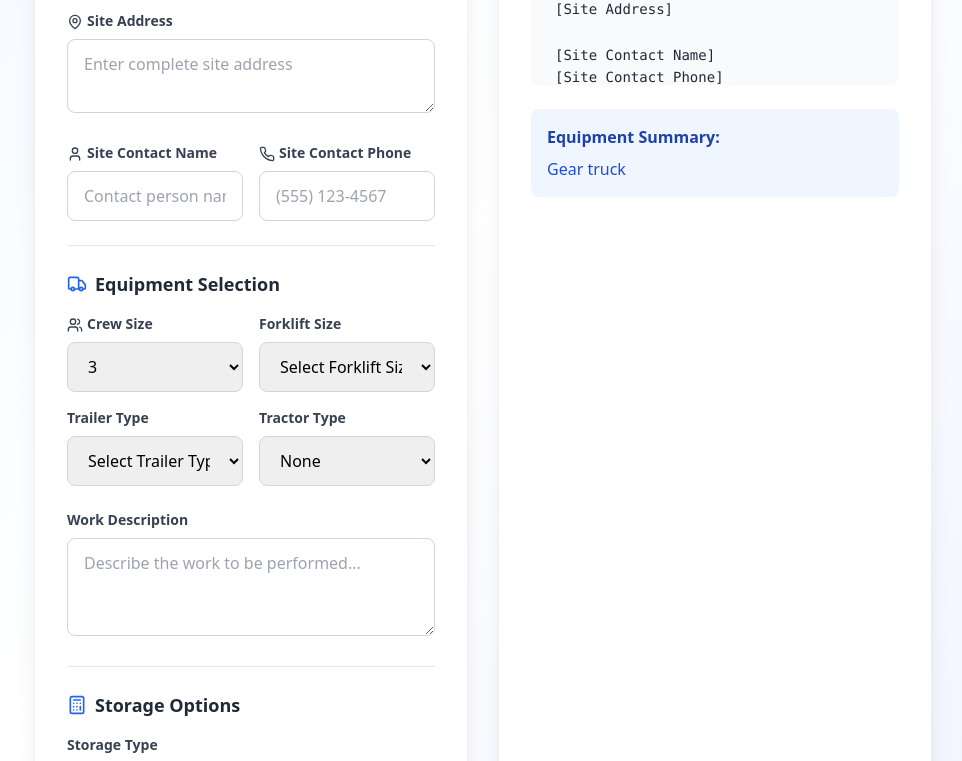
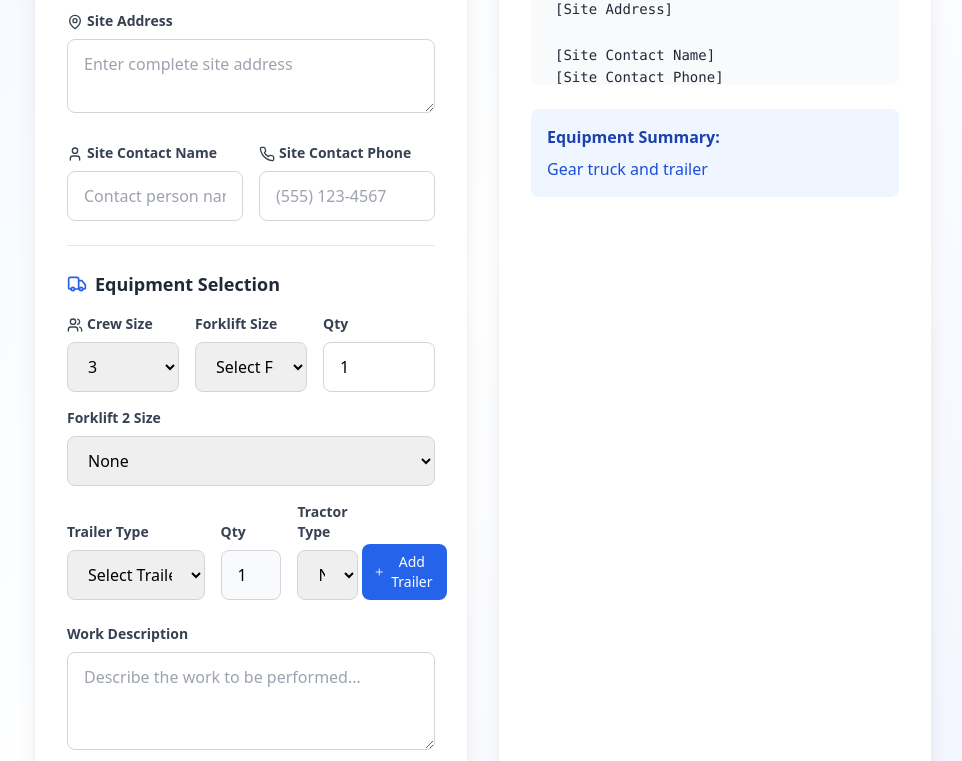
Before and after one commit to Kyletho2020/Job_quote, a React (Vite) app: page / in a window 1280 px wide. Shown: the part 551-1312 px from the top of the page, without its empty margins (157-1119 px from the left). Built offline with nearby package versions, Linux system fonts and the light colour scheme.

Commit message:
Rebuild App.tsx with complete equipment selection system

```diff
--- a/src/App.tsx
+++ b/src/App.tsx
@@ -1,5 +1,5 @@
 import React, { useState, useEffect } from 'react';
-import { Copy, CheckCircle, Calculator, Truck, Users, MapPin, Phone, Building, FileText, Mail, User, Bot, X } from 'lucide-react';
+import { Copy, CheckCircle, Calculator, Truck, Users, MapPin, Phone, Building, FileText, Mail, User, Bot, X, Plus } from 'lucide-react';
 import SimpleAIChatbox from './components/SimpleAIChatbox';
 import SimpleApiKeyManager from './components/SimpleApiKeyManager';
 
@@ -15,8 +15,14 @@ interface FormData {
   siteContactPhone: string;
   crewSize: string;
   forkliftSize: string;
+  forkliftQuantity: number;
+  forkliftSizes: string[];
   trailerType: string;
+  trailerQuantity: number;
+  trailerTypes: string[];
   tractorType: string;
+  tractorQuantity: number;
+  tractorTypes: string[];
   workDescription: string;
   storageType: string;
   storageSquareFootage: string;
@@ -33,8 +39,14 @@ const OmegaMorganQuoteForm: React.FC = () => {
     siteContactPhone: '',
     crewSize: '3',
     forkliftSize: '',
+    forkliftQuantity: 1,
+    forkliftSizes: [''],
     trailerType: '',
+    trailerQuantity: 1,
+    trailerTypes: [''],
     tractorType: 'None',
+    tractorQuantity: 1,
+    tractorTypes: ['None'],
     workDescription: '',
     storageType: 'None',
     storageSquareFootage: '',
@@ -65,6 +77,19 @@ const OmegaMorganQuoteForm: React.FC = () => {
 
   const forkliftOptions = [
     { value: '', label: 'Select Forklift Size' },
+    { value: 'Forklift (5k)', label: 'Forklift (5k)' },
+    { value: 'Forklift (8k)', label: 'Forklift (8k)' },
+    { value: 'Forklift (15k)', label: 'Forklift (15k)' },
+    { value: 'Forklift (30k)', label: 'Forklift (30k)' },
+    { value: 'Forklift - Hoist 18/26', label: 'Forklift - Hoist 18/26' },
+    { value: 'Versalift 25/35', label: 'Versalift 25/35' },
+    { value: 'Versalift 40/60', label: 'Versalift 40/60' },
+    { value: 'Versalift 60/80', label: 'Versalift 60/80' },
+    { value: 'Trilifter', label: 'Trilifter' }
+  ];
+
+  const forklift2Options = [
+    { value: 'None', label: 'None' },
     { value: 'Forklift (5k)', label: 'Forklift (5k)' },
     { value: 'Forklift (8k)', label: 'Forklift (8k)' },
     { value: 'Forklift (15k)', label: 'Forklift (15k)' },
@@ -120,6 +145,20 @@ const OmegaMorganQuoteForm: React.FC = () => {
     }
   }, [formData.forkliftSize]);
 
+  // Auto-select equipment for Versalift 60/80
+  useEffect(() => {
+    if (formData.forkliftSize === 'Versalift 60/80') {
+      setFormData(prev => ({
+        ...prev,
+        forkliftSizes: [prev.forkliftSizes[0] || 'Forklift (15k)'],
+        trailerQuantity: 2,
+        trailerTypes: ['Stepdeck', 'Lowboy'],
+        tractorQuantity: 2,
+        tractorTypes: ['4-axel', '4-axel']
+      }));
+    }
+  }, [formData.forkliftSize]);
+
   // Calculate storage costs
   useEffect(() => {
     if (formData.storageType !== 'None' && formData.storageSquareFootage) {
@@ -135,26 +174,96 @@ const OmegaMorganQuoteForm: React.FC = () => {
     }
   }, [formData.storageType, formData.storageSquareFootage]);
 
-  const handleInputChange = (field: keyof FormData, value: string) => {
+  const handleInputChange = (field: keyof FormData, value: string | number) => {
     setFormData(prev => ({ ...prev, [field]: value }));
   };
 
+  const handleForkliftSizeChange = (index: number, value: string) => {
+    const newSizes = [...formData.forkliftSizes];
+    newSizes[index] = value;
+    setFormData(prev => ({ ...prev, forkliftSizes: newSizes }));
+  };
+
+  const handleTrailerTypeChange = (index: number, value: string) => {
+    const newTypes = [...formData.trailerTypes];
+    newTypes[index] = value;
+    setFormData(prev => ({ ...prev, trailerTypes: newTypes }));
+  };
+
+  const handleTractorTypeChange = (index: number, value: string) => {
+    const newTypes = [...formData.tractorTypes];
+    newTypes[index] = value;
+    setFormData(prev => ({ ...prev, tractorTypes: newTypes }));
+  };
+
+  const addTrailerRow = () => {
+    setFormData(prev => ({
+      ...prev,
+      trailerQuantity: prev.trailerQuantity + 1,
+      trailerTypes: [...prev.trailerTypes, ''],
+      tractorQuantity: prev.tractorQuantity + 1,
+      tractorTypes: [...prev.tractorTypes, 'None']
+    }));
+  };
+
+  const removeTrailerRow = (index: number) => {
+    if (formData.trailerQuantity > 1) {
+      const newTrailerTypes = formData.trailerTypes.filter((_, i) => i !== index);
+      const newTractorTypes = formData.tractorTypes.filter((_, i) => i !== index);
+      setFormData(prev => ({
+        ...prev,
+        trailerQuantity: prev.trailerQuantity - 1,
+        trailerTypes: newTrailerTypes,
+        tractorQuantity: prev.tractorQuantity - 1,
+        tractorTypes: newTractorTypes
+      }));
+    }
+  };
+
   const generateEquipmentList = () => {
-    const equipment = ['Gear truck'];
+    const equipment = ['Gear truck and trailer'];
 
-    if (formData.trailerType) {
-      equipment.push(`${formData.trailerType} trailer`);
+    // Add main forklift
+    if (formData.forkliftSize) {
+      equipment.push(formData.forkliftSize);
     }
 
-    if (formData.forkliftSize) {
-      equipment.push(`${formData.forkliftSize} forklift`);
+    // Add additional forklifts (excluding None)
+    const additionalForklifts = formData.forkliftSizes.filter(size => size && size !== 'None');
+    additionalForklifts.forEach(forklift => {
+      equipment.push(forklift);
+    });
+
+    // Count and consolidate equipment
+    const equipmentCounts: { [key: string]: number } = {};
+    equipment.forEach(item => {
+      equipmentCounts[item] = (equipmentCounts[item] || 0) + 1;
+    });
+
+    // Add trailers with tractors
+    for (let i = 0; i < formData.trailerQuantity; i++) {
+      const trailer = formData.trailerTypes[i];
+      const tractor = formData.tractorTypes[i];
+
+      if (trailer) {
+        let trailerText = trailer;
+        if (tractor && tractor !== 'None') {
+          trailerText += ` with ${tractor} tractor`;
+        }
+        equipmentCounts[trailerText] = (equipmentCounts[trailerText] || 0) + 1;
+      }
     }
 
-    if (formData.tractorType && formData.tractorType !== 'None') {
-      equipment.push(`${formData.tractorType} tractor`);
+    // Format equipment list
+    const formattedEquipment = Object.entries(equipmentCounts).map(([item, count]) => {
+      if (count === 1) {
+        return item === 'Rolldeck' ? `and a ${item}` : item;
+      } else {
+        return `${item} (Qty: ${count})`;
       }
+    });
 
-    return equipment.join(', ');
+    return formattedEquipment.join(', ');
   };
 
   const generateEmailTemplate = () => {
@@ -199,6 +308,25 @@ Omega Morgan`;
     } catch (err) {
       console.error('Failed to copy text: ', err);
     }
+  };
+
+  const isAutoSelected = (equipment: string) => {
+    if (formData.forkliftSize === 'Versalift 60/80') {
+      return equipment === 'Stepdeck' || equipment === 'Lowboy' || equipment === '4-axel' || equipment === 'Forklift (15k)';
+    }
+
+    const smallForklifts = ['Forklift (5k)', 'Forklift (8k)', 'Forklift (15k)'];
+    const heavyEquipment = ['Versalift 40/60', 'Versalift 60/80', 'Trilifter'];
+
+    if (smallForklifts.includes(formData.forkliftSize) && equipment === 'Rolldeck') {
+      return true;
+    }
+
+    if (heavyEquipment.includes(formData.forkliftSize) && equipment === '4-axel') {
+      return true;
+    }
+
+    return false;
   };
 
   return (
@@ -337,7 +465,7 @@ Omega Morgan`;
                     Equipment Selection
                   </h3>
 
-                  <div className="grid md:grid-cols-2 gap-4">
+                  <div className="grid md:grid-cols-3 gap-4 mb-4">
                     <div>
                       <label className="block text-sm font-semibold text-gray-700 mb-2">
                         <Users className="w-4 h-4 inline mr-1" />
@@ -360,24 +488,61 @@ Omega Morgan`;
                       <select
                         value={formData.forkliftSize}
                         onChange={(e) => handleInputChange('forkliftSize', e.target.value)}
-                        className="w-full px-4 py-3 border border-gray-300 rounded-lg focus:ring-2 focus:ring-blue-500 focus:border-transparent transition-all"
+                        className={`w-full px-4 py-3 border border-gray-300 rounded-lg focus:ring-2 focus:ring-blue-500 focus:border-transparent transition-all ${
+                          isAutoSelected(formData.forkliftSize) ? 'ring-2 ring-green-500 border-green-500' : ''
+                        }`}
                       >
                         {forkliftOptions.map(option => (
                           <option key={option.value} value={option.value}>{option.label}</option>
                         ))}
                       </select>
                     </div>
+                    <div>
+                      <label className="block text-sm font-semibold text-gray-700 mb-2">
+                        Qty
+                      </label>
+                      <input
+                        type="number"
+                        value={formData.forkliftQuantity}
+                        onChange={(e) => handleInputChange('forkliftQuantity', parseInt(e.target.value) || 1)}
+                        min="1"
+                        className="w-full px-4 py-3 border border-gray-300 rounded-lg focus:ring-2 focus:ring-blue-500 focus:border-transparent transition-all"
+                      />
+                    </div>
                   </div>
 
-                  <div className="grid md:grid-cols-2 gap-4 mt-4">
-                    <div>
+                  {/* Forklift 2 Size */}
+                  <div className="mb-4">
                     <label className="block text-sm font-semibold text-gray-700 mb-2">
-                        Trailer Type
+                      Forklift 2 Size
                     </label>
                     <select
-                        value={formData.trailerType}
-                        onChange={(e) => handleInputChange('trailerType', e.target.value)}
-                        className="w-full px-4 py-3 border border-gray-300 rounded-lg focus:ring-2 focus:ring-blue-500 focus:border-transparent transition-all"
+                      value={formData.forkliftSizes[0] || 'None'}
+                      onChange={(e) => handleForkliftSizeChange(0, e.target.value)}
+                      className={`w-full px-4 py-3 border border-gray-300 rounded-lg focus:ring-2 focus:ring-blue-500 focus:border-transparent transition-all ${
+                        isAutoSelected(formData.forkliftSizes[0]) ? 'ring-2 ring-green-500 border-green-500' : ''
+                      }`}
+                    >
+                      {forklift2Options.map(option => (
+                        <option key={option.value} value={option.value}>{option.label}</option>
+                      ))}
+                    </select>
+                  </div>
+
+                  {/* Trailer and Tractor Selection */}
+                  <div className="space-y-4">
+                    {formData.trailerTypes.map((trailerType, index) => (
+                      <div key={index} className="grid md:grid-cols-5 gap-4 items-end">
+                        <div className="md:col-span-2">
+                          <label className="block text-sm font-semibold text-gray-700 mb-2">
+                            {index === 0 ? 'Trailer Type' : `Trailer ${index + 1} Type`}
+                          </label>
+                          <select
+                            value={trailerType}
+                            onChange={(e) => handleTrailerTypeChange(index, e.target.value)}
+                            className={`w-full px-4 py-3 border border-gray-300 rounded-lg focus:ring-2 focus:ring-blue-500 focus:border-transparent transition-all ${
+                              isAutoSelected(trailerType) ? 'ring-2 ring-green-500 border-green-500' : ''
+                            }`}
                           >
                             {trailerOptions.map(option => (
                               <option key={option.value} value={option.value}>{option.label}</option>
@@ -386,18 +551,51 @@ Omega Morgan`;
                         </div>
                         <div>
                           <label className="block text-sm font-semibold text-gray-700 mb-2">
-                        Tractor Type
+                            Qty
+                          </label>
+                          <input
+                            type="number"
+                            value={1}
+                            readOnly
+                            className="w-full px-4 py-3 border border-gray-300 rounded-lg bg-gray-50"
+                          />
+                        </div>
+                        <div>
+                          <label className="block text-sm font-semibold text-gray-700 mb-2">
+                            {index === 0 ? 'Tractor Type' : `Tractor ${index + 1} Type`}
                           </label>
                           <select
-                        value={formData.tractorType}
-                        onChange={(e) => handleInputChange('tractorType', e.target.value)}
-                        className="w-full px-4 py-3 border border-gray-300 rounded-lg focus:ring-2 focus:ring-blue-500 focus:border-transparent transition-all"
+                            value={formData.tractorTypes[index] || 'None'}
+                            onChange={(e) => handleTractorTypeChange(index, e.target.value)}
+                            className={`w-full px-4 py-3 border border-gray-300 rounded-lg focus:ring-2 focus:ring-blue-500 focus:border-transparent transition-all ${
+                              isAutoSelected(formData.tractorTypes[index]) ? 'ring-2 ring-green-500 border-green-500' : ''
+                            }`}
                           >
                             {tractorOptions.map(option => (
                               <option key={option.value} value={option.value}>{option.label}</option>
                             ))}
                           </select>
                         </div>
+                        <div className="flex justify-center">
+                          {index === 0 ? (
+                            <button
+                              onClick={addTrailerRow}
+                              className="flex items-center px-3 py-2 bg-blue-600 text-white rounded-lg hover:bg-blue-700 transition-colors text-sm"
+                            >
+                              <Plus className="w-4 h-4 mr-1" />
+                              Add Trailer
+                            </button>
+                          ) : (
+                            <button
+                              onClick={() => removeTrailerRow(index)}
+                              className="flex items-center px-3 py-2 bg-red-600 text-white rounded-lg hover:bg-red-700 transition-colors text-sm"
+                            >
+                              <X className="w-4 h-4" />
+                            </button>
+                          )}
+                        </div>
+                      </div>
+                    ))}
                   </div>
                 </div>
 
```
Lines whose indentation alone changed are shown as unchanged.
